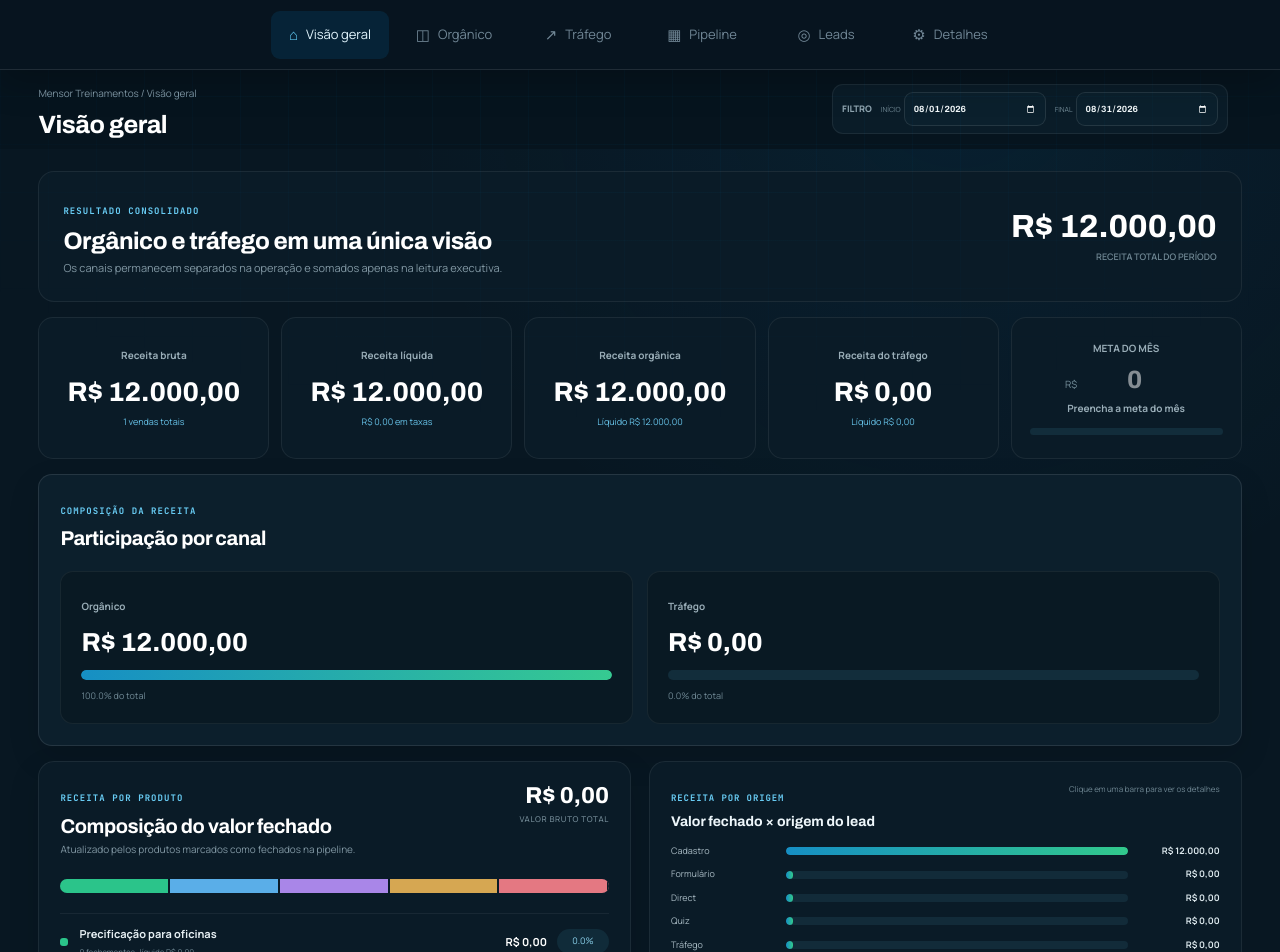
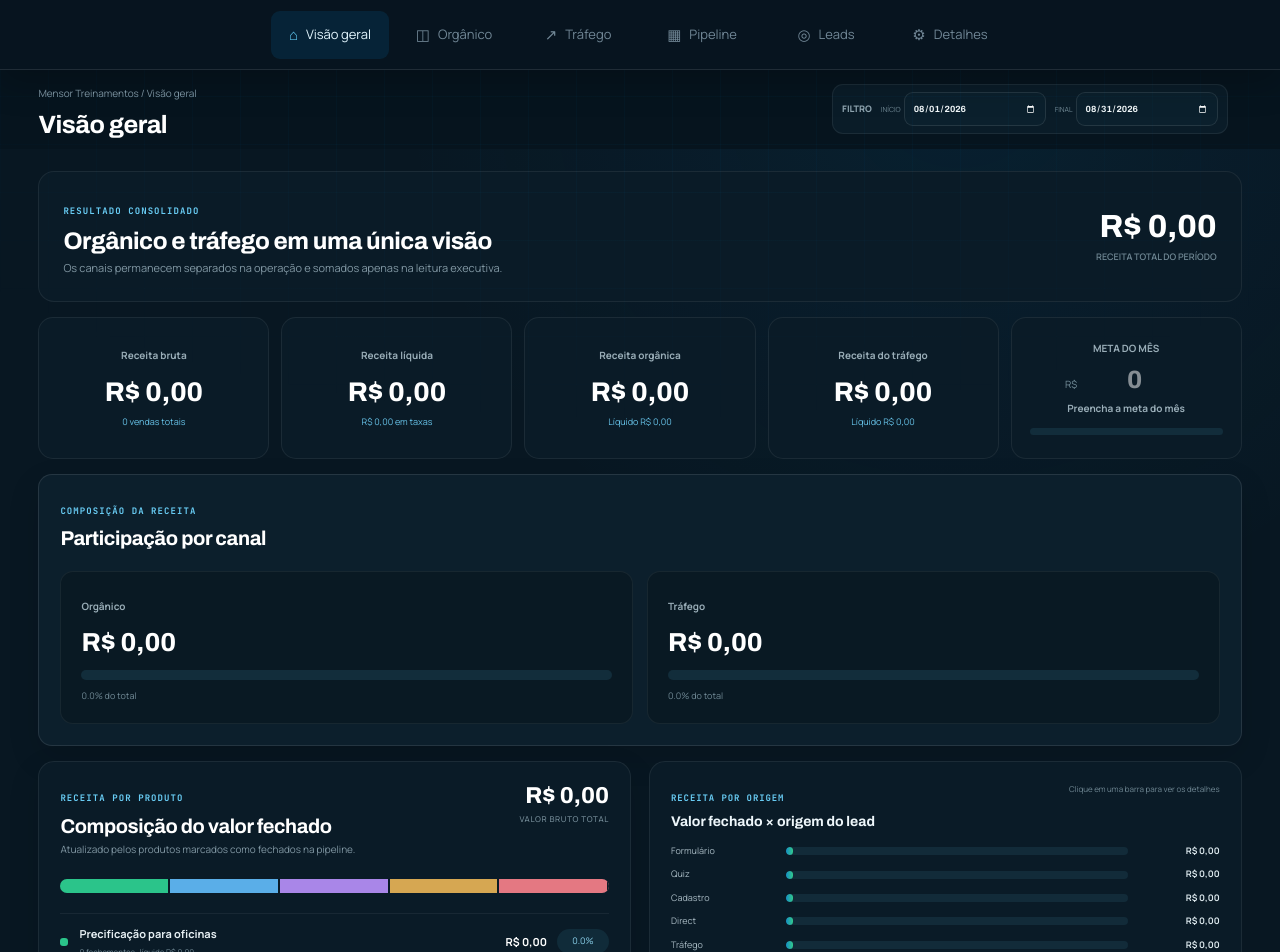
Before and after one commit to cezarhlima1/diegomensor, a Next.js app: page /CRM in a window 1280 px wide. Shown: the top 952 px of the page. Built offline with nearby package versions, Linux system fonts and the light colour scheme.

Commit message:
Zera dados demonstrativos do CRM

```diff
--- a/components/crm/CRM.tsx
+++ b/components/crm/CRM.tsx
@@ -77,112 +77,10 @@ const stages: Stage[] = [
   "Proposta",
   "Fechado",
 ];
-const initialLeads: Lead[] = [
-  {
-    id: "1",
-    name: "Rafael Martins",
-    company: "RM Auto Center",
-    phone: "(54) 99921-4301",
-    email: "rafael@rmauto.com",
-    source: "Formulário",
-    stage: "Novo lead",
-    value: 0,
-    temperature: "Quente",
-    nextAction: "Fazer primeiro contato",
-    date: "Hoje, 09:30",
-  },
-  {
-    id: "2",
-    name: "Marcelo Vieira",
-    company: "Vieira Motors",
-    phone: "(51) 99810-3210",
-    email: "marcelo@vieiramotors.com",
-    source: "Direct",
-    stage: "Novo lead",
-    value: 0,
-    temperature: "Morno",
-    nextAction: "Enviar mensagem",
-    date: "Hoje, 11:15",
-  },
-  {
-    id: "3",
-    name: "Ana Paula Costa",
-    company: "Costa Centro Automotivo",
-    phone: "(11) 99744-8200",
-    email: "ana@costacentro.com",
-    source: "Cadastro",
-    stage: "Contato feito",
-    value: 0,
-    temperature: "Quente",
-    nextAction: "Agendar diagnóstico",
-    date: "Amanhã, 10:00",
-  },
-  {
-    id: "4",
-    name: "Lucas Almeida",
-    company: "Box 12 Garage",
-    phone: "(47) 99102-5588",
-    email: "lucas@box12.com",
-    source: "Tráfego",
-    stage: "Contato feito",
-    value: 0,
-    temperature: "Morno",
-    nextAction: "Retorno no WhatsApp",
-    date: "12 ago, 14:00",
-  },
-  {
-    id: "5",
-    name: "Fernando Lima",
-    company: "LimaCar",
-    phone: "(48) 99913-2041",
-    email: "fernando@limacar.com",
-    source: "Formulário",
-    stage: "Reunião agendada",
-    value: 0,
-    temperature: "Quente",
-    nextAction: "Reunião de diagnóstico",
-    date: "Hoje, 16:30",
-  },
-  {
-    id: "6",
-    name: "Bruno Souza",
-    company: "BS Performance",
-    phone: "(19) 99670-1182",
-    email: "bruno@bsperformance.com",
-    source: "Quiz",
-    stage: "Proposta",
-    value: 12000,
-    temperature: "Quente",
-    nextAction: "Follow-up da proposta",
-    date: "Amanhã, 09:00",
-  },
-  {
-    id: "7",
-    name: "Carla Mendes",
-    company: "Mendes Auto Service",
-    phone: "(21) 99781-3009",
-    email: "carla@mendesauto.com",
-    source: "Direct",
-    stage: "Proposta",
-    value: 8500,
-    temperature: "Morno",
-    nextAction: "Validar decisor",
-    date: "13 ago, 15:00",
-  },
-  {
-    id: "8",
-    name: "Eduardo Rocha",
-    company: "Rocha Motors",
-    phone: "(31) 99803-6615",
-    email: "eduardo@rochamotors.com",
-    source: "Cadastro",
-    stage: "Fechado",
-    value: 12000,
-    temperature: "Quente",
-    nextAction: "Onboarding",
-    date: "Concluído",
-  },
-];
+const initialLeads: Lead[] = [];
+const leadsStorageKey = "mensor-crm-v2";
+const trafficStorageKey = "mensor-crm-traffic-v2";
+const goalsStorageKey = "mensor-crm-goals-v2";
 
 const currency = new Intl.NumberFormat("pt-BR", {
   style: "currency",
@@ -213,7 +111,7 @@ export default function CRM() {
 
   useEffect(() => {
     try {
-      const saved = localStorage.getItem("mensor-crm-v1");
+      const saved = localStorage.getItem(leadsStorageKey);
       if (saved)
         setLeads(
           (JSON.parse(saved) as Lead[]).map((lead) => {
@@ -229,10 +127,10 @@ export default function CRM() {
     setLoaded(true);
   }, []);
   useEffect(() => {
-    if (loaded) localStorage.setItem("mensor-crm-v1", JSON.stringify(leads));
+    if (loaded) localStorage.setItem(leadsStorageKey, JSON.stringify(leads));
   }, [leads, loaded]);
-  useEffect(() => { try { const saved = localStorage.getItem("mensor-crm-traffic-v1"); if (saved) setTraffic(JSON.parse(saved)); } catch {} }, []);
-  const saveTraffic = (next: TrafficRecord[]) => { setTraffic(next); localStorage.setItem("mensor-crm-traffic-v1", JSON.stringify(next)); };
+  useEffect(() => { try { const saved = localStorage.getItem(trafficStorageKey); if (saved) setTraffic(JSON.parse(saved)); } catch {} }, []);
+  const saveTraffic = (next: TrafficRecord[]) => { setTraffic(next); localStorage.setItem(trafficStorageKey, JSON.stringify(next)); };
   useEffect(() => { try { const savedProducts = localStorage.getItem("mensor-crm-products-v1"); const savedSources = localStorage.getItem("mensor-crm-sources-v1"); if (savedProducts) setCatalogProducts((JSON.parse(savedProducts) as ProductDefinition[]).map((item) => ({ ...item, netPrice: item.netPrice ?? item.price }))); if (savedSources) setCatalogSources(JSON.parse(savedSources)); } catch {} }, []);
   const saveProducts = (next: ProductDefinition[]) => { setCatalogProducts(next); localStorage.setItem("mensor-crm-products-v1", JSON.stringify(next)); };
   const saveSources = (next: string[]) => { setCatalogSources(next); localStorage.setItem("mensor-crm-sources-v1", JSON.stringify(next)); };
@@ -403,9 +301,9 @@ export default function CRM() {
 
 function ExecutiveOverview({ leads, products, start, end, traffic }: { leads: Lead[]; products: ProductDefinition[]; start: string; end: string; traffic: TrafficRecord[] }) {
   const [goals, setGoals] = useState<Record<string, number>>({});
-  useEffect(() => { try { const saved = localStorage.getItem("mensor-crm-goals-v1"); if (saved) setGoals(JSON.parse(saved)); } catch {} }, []);
+  useEffect(() => { try { const saved = localStorage.getItem(goalsStorageKey); if (saved) setGoals(JSON.parse(saved)); } catch {} }, []);
   const goalMonth = start.slice(0, 7);
-  const updateGoal = (month: string, value: number) => { const next = { ...goals, [month]: value }; setGoals(next); localStorage.setItem("mensor-crm-goals-v1", JSON.stringify(next)); };
+  const updateGoal = (month: string, value: number) => { const next = { ...goals, [month]: value }; setGoals(next); localStorage.setItem(goalsStorageKey, JSON.stringify(next)); };
   const periodTraffic = traffic.filter((item) => inRange(item.date || `${item.month}-01`, start, end));
   const organicClosings = leads.filter((lead) => inRange(lead.closedAt, start, end));
   const organicRevenue = organicClosings.reduce((sum, lead) => sum + lead.value, 0);
@@ -504,8 +402,8 @@ function Dashboard({
   sources: string[];
 }) {
   const [monthlyGoals, setMonthlyGoals] = useState<Record<string, number>>({});
-  useEffect(() => { try { const saved = localStorage.getItem("mensor-crm-goals-v1"); if (saved) setMonthlyGoals(JSON.parse(saved)); } catch {} }, []);
-  const updateMonthlyGoal = (month: string, value: number) => { const next = { ...monthlyGoals, [month]: value }; setMonthlyGoals(next); localStorage.setItem("mensor-crm-goals-v1", JSON.stringify(next)); };
+  useEffect(() => { try { const saved = localStorage.getItem(goalsStorageKey); if (saved) setMonthlyGoals(JSON.parse(saved)); } catch {} }, []);
+  const updateMonthlyGoal = (month: string, value: number) => { const next = { ...monthlyGoals, [month]: value }; setMonthlyGoals(next); localStorage.setItem(goalsStorageKey, JSON.stringify(next)); };
   const funnelSteps = [
     { label: "Leads gerados", count: leads.filter((lead) => inRange(lead.createdAt, start, end)).length, detail: "Total de oportunidades" },
     { label: "Conversas iniciadas", count: leads.filter((lead) => inRange(lead.conversationAt, start, end)).length, detail: "Primeiro contato realizado" },
```
